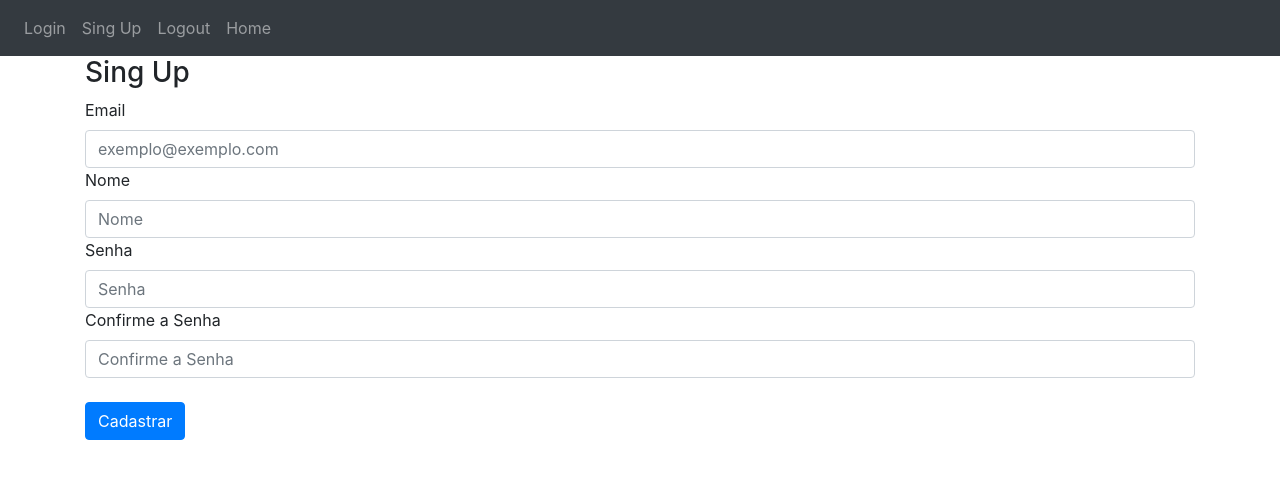
After one commit to ak0237/flask1, a Flask app: template website/templates/singup.html in a window 1280 px wide. The commit adds this page. Shown: the top 479 px of the page. Run offline with Flask 2, Linux system fonts and the light colour scheme; the template is opened without the code that fills it, so the values that code supplies are empty; some libraries are stand-ins or nearby versions.

Commit message:
html login e singup

```diff
--- a/website/auth.py
+++ b/website/auth.py
@@ -1,10 +1,10 @@
-from flask import Blueprint
+from flask import Blueprint, render_template
 
 auth = Blueprint('auth', __name__)
 
 @auth.route('/login')
 def login():
-    return "<p>Login</p>"
+    return render_template("login.html", darin="ohayou")
 
 @auth.route('/logout')
 def logout():
@@ -12,4 +12,4 @@ def logout():
 
 @auth.route('/sing-up')
 def sing_up():
-    return "<p>Sing Up</p>"
+    return render_template("singup.html")
--- a/website/templates/base.html
+++ b/website/templates/base.html
@@ -33,6 +33,10 @@
             </div>
         </div>
     </nav>
+    <div class="container">
+    {% block content %}
+    {% endblock %}
+    </div>
 
     <script
       src="https://code.jquery.com/jquery-3.2.1.slim.min.js"
--- a/website/templates/home.html
+++ b/website/templates/home.html
@@ -1,2 +1,6 @@
 {% extends "base.html" %}
 {% block title %}Home{% endblock %}
+
+{% block content %}
+<h1>Olá</h1>
+{% endblock %}
--- /dev/null
+++ b/website/templates/singup.html
@@ -0,0 +1,27 @@
+{% extends "base.html" %}
+{% block title %}Sing Up{% endblock %}
+
+{% block content %}
+<form method="POST" action="">
+    <h3 aling="center">Sing Up</h3>
+    <div class="form-group">
+        <label for="email">Email</label>
+        <input type="email" class="form-control" id="email" name="email" placeholder="exemplo@exemplo.com">
+
+        <label for="nome">Nome</label>
+        <input type="text" class="form-control" id="nome" name="nome" placeholder="Nome">
+
+        <label for="senha1">Senha</label>
+        <input type="password" class="form-control" id="senha1" name="senha1" placeholder="Senha">
+
+        <label for="senha2">Confirme a Senha</label>
+        <input type="password" class="form-control" id="senha2" name="senha2" placeholder="Confirme a Senha">
+
+        <br>
+
+        <button type="submit" class="btn btn-primary">Cadastrar</button>
+
+
+    </div>
+</form>
+{% endblock %}
```
Also changed, not shown: website/templates/login.html (added, +23 -0 lines).
